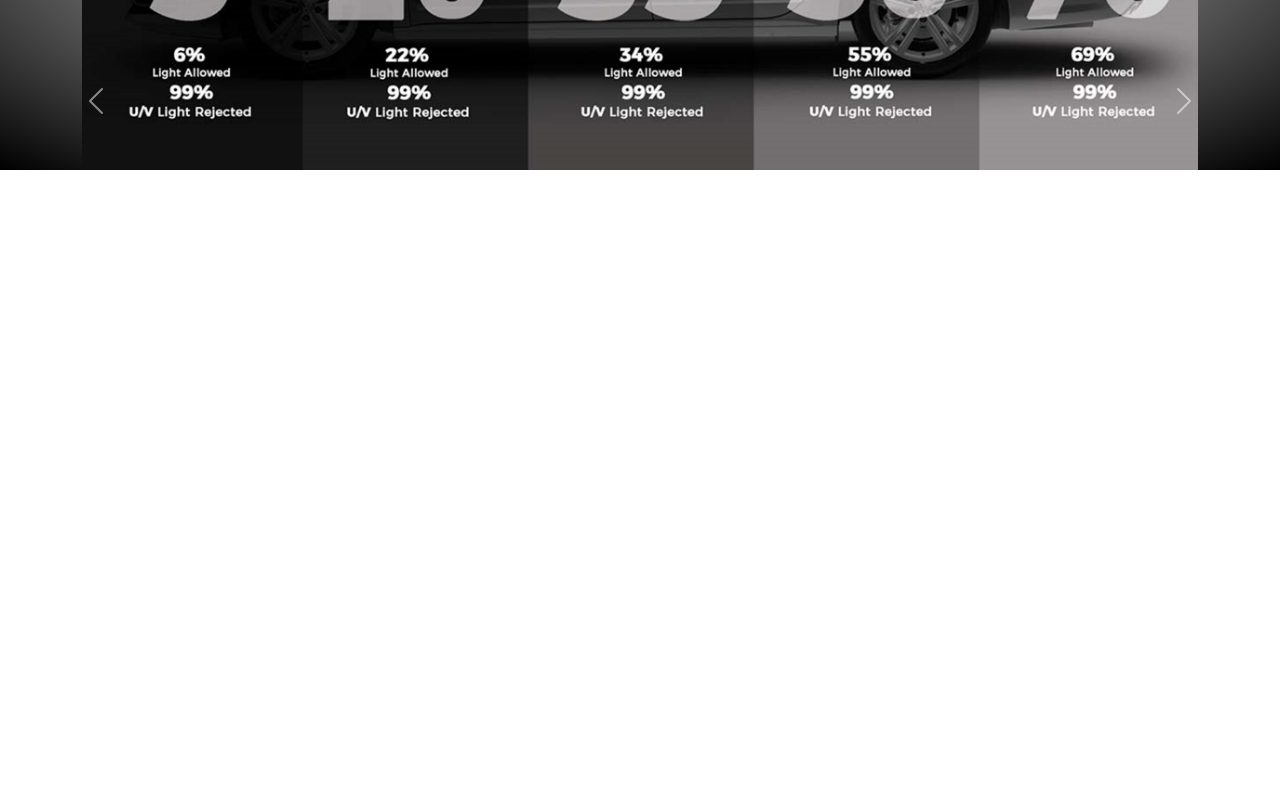
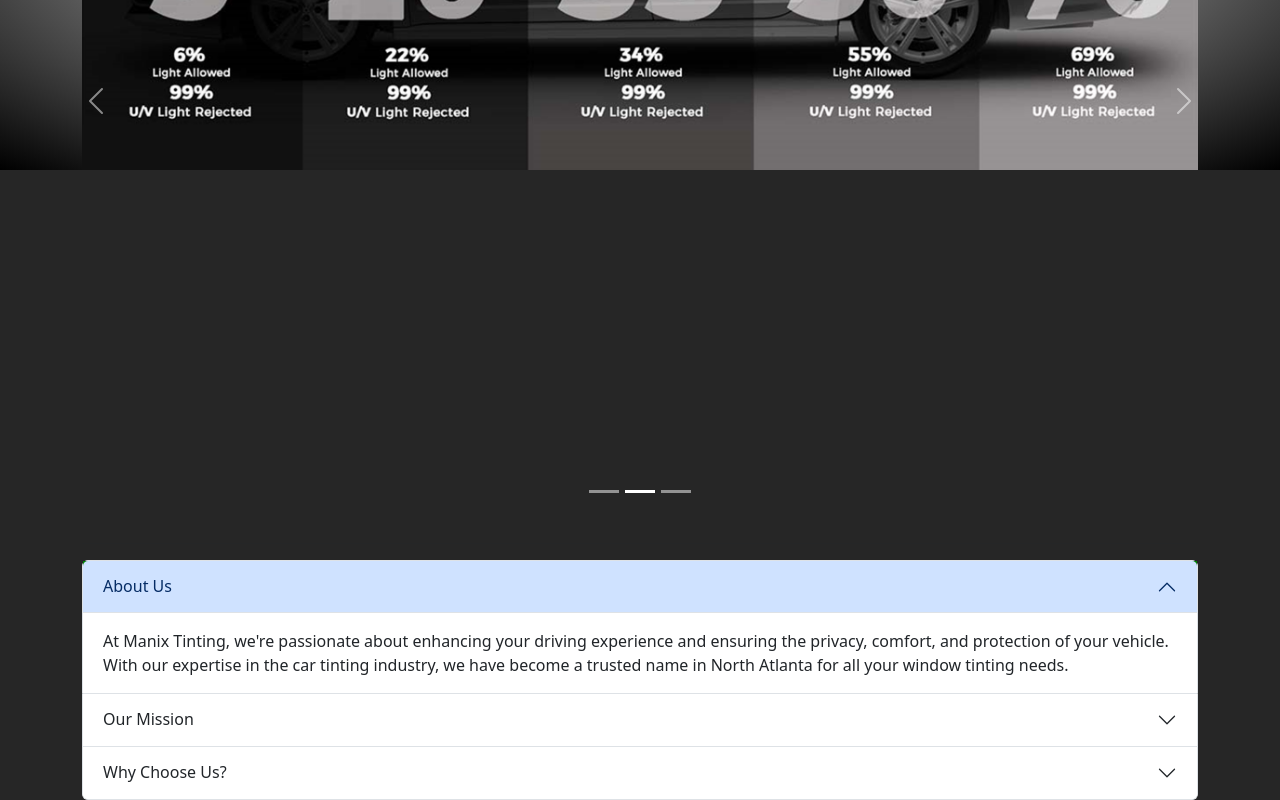
Before and after one commit to MoisesFC/manix-tinting, a React (Create React App) app: page / in a window 1280 px wide. Shown: the part 494-1294 px from the top of the page. Before the commit the page ends 1013 px from the top, so only its background shows below. Built offline with nearby package versions, Linux system fonts and the light colour scheme.

Commit message:
added about us section

```diff
--- a/src/App.js
+++ b/src/App.js
@@ -6,11 +6,12 @@ import logo from '../src/img/ManixTinginLogo.jpg';
 import Banner from './components/Banner';
 import './index.css';
 import { BsFillTelephoneOutboundFill } from 'react-icons/bs';
+import AboutUs from './components/AboutUs';
 
 
 const App = () => {
   return (
-    <div>
+    <div className='app'>
       <Navbar style={{ backgroundColor: 'rgb(38,38,38)' }} data-bs-theme="dark" collapseOnSelect expand="lg">
         <Container>
           <Navbar.Brand href="#home"><Image src={logo} height={'150px'} /></Navbar.Brand>
@@ -31,6 +32,7 @@ const App = () => {
         </Container>
       </Navbar>
       <Banner />
+      <AboutUs/>
     </div>
   )
 }
--- a/src/components/AboutUs.js
+++ b/src/components/AboutUs.js
@@ -1,6 +1,40 @@
+
+import Accordion from 'react-bootstrap/Accordion';
+import { Container } from 'react-bootstrap';
 
 const AboutUs = () => {
     return(
-        <h1>Hi</h1>
+        <>
+<Container className='pt-2'>
+      <hr />
+      <Accordion defaultActiveKey={['0']} alwaysOpen>
+        <Accordion.Item eventKey="0">
+          <Accordion.Header className="accordion-header" style={{backgroundColor: 'green'}}>About Us</Accordion.Header>
+          <Accordion.Body className="accordion-body">
+            At Manix Tinting, we're passionate about enhancing your driving experience and ensuring the privacy, comfort, and protection of your vehicle. With our expertise in the car tinting industry, we have become a trusted name in North Atlanta for all your window tinting needs.
+          </Accordion.Body>
+        </Accordion.Item>
+        <Accordion.Item eventKey="1">
+          <Accordion.Header className="accordion-header">Our Mission</Accordion.Header>
+          <Accordion.Body className="accordion-body">
+            Our mission is simple: to provide high-quality window tinting services that exceed your expectations. We aim to transform your vehicle with the perfect balance of style, function, and performance. We take pride in delivering top-notch craftsmanship and unparalleled customer service.
+          </Accordion.Body>
+        </Accordion.Item>
+        <Accordion.Item eventKey="2">
+          <Accordion.Header className="accordion-header">Why Choose Us?</Accordion.Header>
+          <Accordion.Body className="accordion-body">
+            <ul>
+              <li><strong>Expertise:</strong> Our team consists of highly skilled and experienced technicians who are dedicated to delivering precision tinting solutions. We stay up-to-date with the latest industry trends and techniques to ensure your vehicle gets the best treatment. </li>
+              <li><strong>Quality Materials:</strong> We use only the finest window tinting films that are known for their durability, heat rejection, UV protection, and optical clarity. Your satisfaction and long-term comfort are our top priorities. </li>
+              <li><strong>Customization:</strong> We understand that every vehicle and customer is unique. That's why we offer a wide range of tint shades and options, allowing you to personalize your vehicle's appearance while enjoying the benefits of tinted windows. </li>
+              <li><strong>Affordability:</strong> Quality doesn't have to break the bank. We offer competitive pricing to make our premium tinting services accessible to everyone in North Atlanta. </li>
+            </ul>
+          </Accordion.Body>
+        </Accordion.Item>
+      </Accordion>
+    </Container>
+      </>
     )
 }
+
+export default AboutUs;
--- a/src/index.css
+++ b/src/index.css
@@ -5,6 +5,9 @@ body {
     sans-serif;
   -webkit-font-smoothing: antialiased;
   -moz-osx-font-smoothing: grayscale;
+}
+.app{
+  background-color: rgb(38,38,38);
 }
 
 code {
```
